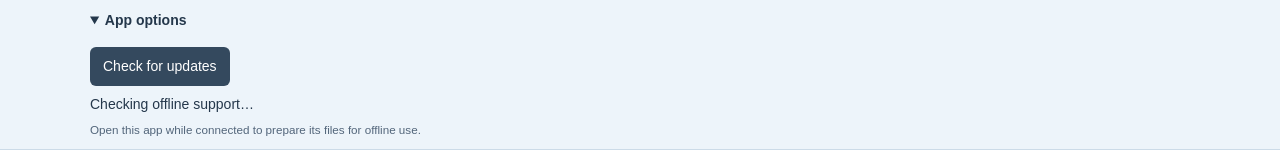
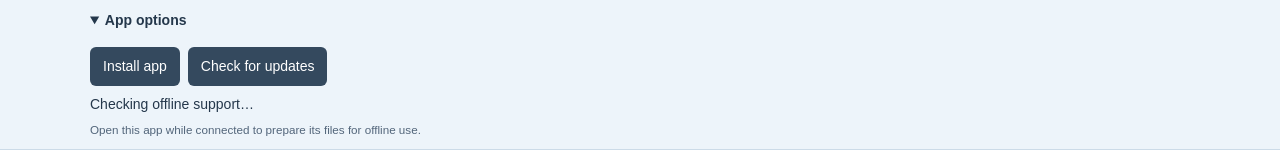
Before and after one commit to Chrojoh/RulesforC_wags, a plain HTML site: page index.html in a window 1280 px wide. Shown: the top 160 px of the page. Drawn offline with Linux system fonts and the light colour scheme.

Commit message:
Keep manual install instructions available

```diff
--- a/index.html
+++ b/index.html
@@ -4069,7 +4069,7 @@ const $=id=>document.getElementById(id), install=$('pwa-install'), check=$('pwa-
 let promptEvent=null, registration=null, checking=false;
 const installed=()=>matchMedia('(display-mode:standalone)').matches||matchMedia('(display-mode:fullscreen)').matches||navigator.standalone===true;
 const say=(a,b)=>{status.textContent=a;details.textContent=b||'';};
-function updateInstall(){install.hidden=installed()||(!promptEvent&&!help.dataset.show);}
+function updateInstall(){install.hidden=installed();}
 window.addEventListener('beforeinstallprompt',e=>{e.preventDefault();promptEvent=e;install.hidden=installed();});
 window.addEventListener('appinstalled',()=>{promptEvent=null;install.hidden=true;say('App installed.','Open it from your home screen or app list.');});
 install.addEventListener('click',async()=>{
```
